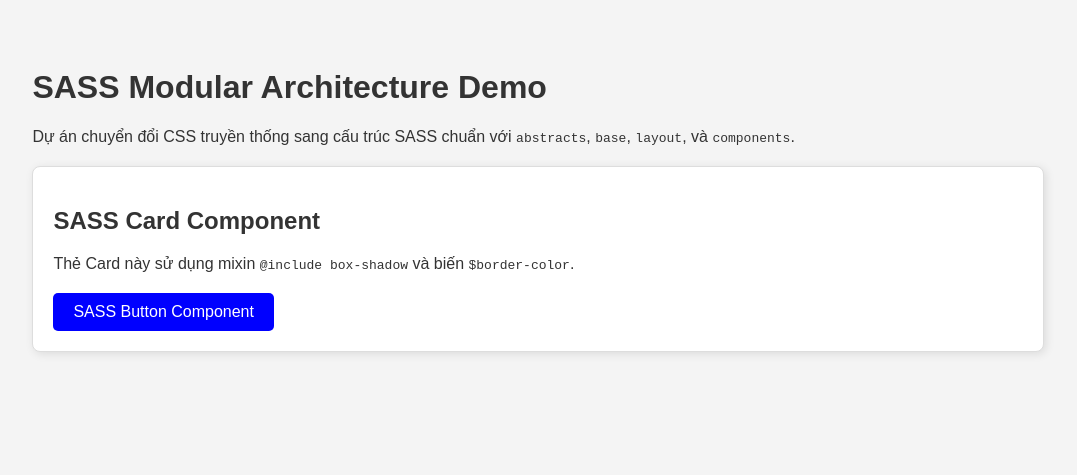
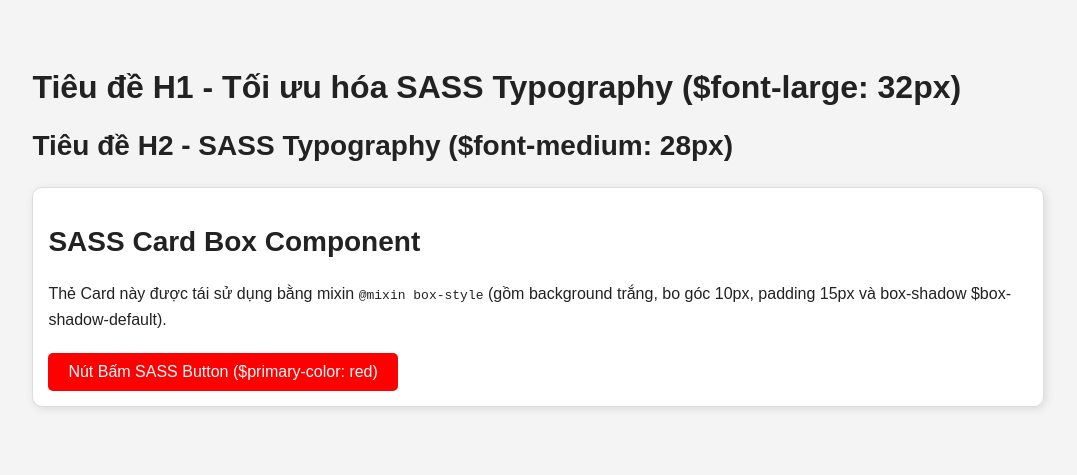
Before and after one commit to dtc245200075-del/my-new-project, a website: page demo.html in a window 1280 px wide. Shown: the whole page, without its empty margins (102-1179 px from the left). Drawn offline with Linux system fonts and the light colour scheme.

Commit message:
Sync: SASS Variables and Mixins

```diff
--- a/abstracts/_mixins.scss
+++ b/abstracts/_mixins.scss
@@ -2,10 +2,17 @@
 @mixin button-style($bg-color) {
   background: $bg-color;
   color: white;
-  padding: 10px 20px;
+  padding: $padding-standard;
   border-radius: 5px;
 }
 
+@mixin box-style {
+  background: white;
+  padding: 15px;
+  border-radius: 10px;
+  box-shadow: $box-shadow-default;
+}
+
 @mixin box-shadow {
-  box-shadow: $box-shadow;
+  box-shadow: $box-shadow-default;
 }
--- a/abstracts/_variables.scss
+++ b/abstracts/_variables.scss
@@ -1,6 +1,9 @@
 // abstracts/_variables.scss
-$primary-color: blue;
-$text-color: #333;
+$primary-color: red;
+$text-color: #222;
+$font-large: 32px;
+$font-medium: 28px;
+$padding-standard: 10px 20px;
+$box-shadow-default: 2px 2px 10px rgba(0, 0, 0, 0.1);
 $background-color: #f4f4f4;
 $border-color: #ddd;
-$box-shadow: 2px 2px 10px rgba(0, 0, 0, 0.1);
--- /dev/null
+++ b/base/_typography.scss
@@ -0,0 +1,10 @@
+// base/_typography.scss
+h1 {
+  font-size: $font-large;
+  color: $text-color;
+}
+
+h2 {
+  font-size: $font-medium;
+  color: $text-color;
+}
--- a/components/_cards.scss
+++ b/components/_cards.scss
@@ -1,8 +1,5 @@
 // components/_cards.scss
 .card {
+  @include box-style;
   border: 1px solid $border-color;
-  padding: 20px;
-  background: #ffffff;
-  border-radius: 8px;
-  @include box-shadow;
 }
--- a/demo.html
+++ b/demo.html
@@ -3,18 +3,18 @@
 <head>
     <meta charset="UTF-8">
     <meta name="viewport" content="width=device-width, initial-scale=1.0">
-    <title>SASS Architecture Demo</title>
+    <title>SASS Variables & Mixins Optimization</title>
     <link rel="stylesheet" href="main.css">
 </head>
 <body>
     <div class="container" style="padding: 40px 0;">
-        <h1>SASS Modular Architecture Demo</h1>
-        <p style="margin: 15px 0;">Dự án chuyển đổi CSS truyền thống sang cấu trúc SASS chuẩn với <code>abstracts</code>, <code>base</code>, <code>layout</code>, và <code>components</code>.</p>
+        <h1>Tiêu đề H1 - Tối ưu hóa SASS Typography ($font-large: 32px)</h1>
+        <h2>Tiêu đề H2 - SASS Typography ($font-medium: 28px)</h2>
 
-        <div class="card" style="margin: 20px 0;">
-            <h2>SASS Card Component</h2>
-            <p style="margin: 10px 0 20px;">Thẻ Card này sử dụng mixin <code>@include box-shadow</code> và biến <code>$border-color</code>.</p>
-            <a href="#" class="button">SASS Button Component</a>
+        <div class="card" style="margin: 25px 0;">
+            <h2>SASS Card Box Component</h2>
+            <p style="margin: 10px 0 20px; line-height: 1.6;">Thẻ Card này được tái sử dụng bằng mixin <code>@mixin box-style</code> (gồm background trắng, bo góc 10px, padding 15px và box-shadow $box-shadow-default).</p>
+            <a href="#" class="button">Nút Bấm SASS Button ($primary-color: red)</a>
         </div>
     </div>
 </body>
--- a/main.scss
+++ b/main.scss
@@ -1,6 +1,7 @@
 @import "abstracts/variables";
 @import "abstracts/mixins";
 @import "base/global";
+@import "base/typography";
 @import "layout/container";
 @import "components/buttons";
 @import "components/cards";
```
Also changed, not shown: README.md, main.css, 1 other file.
